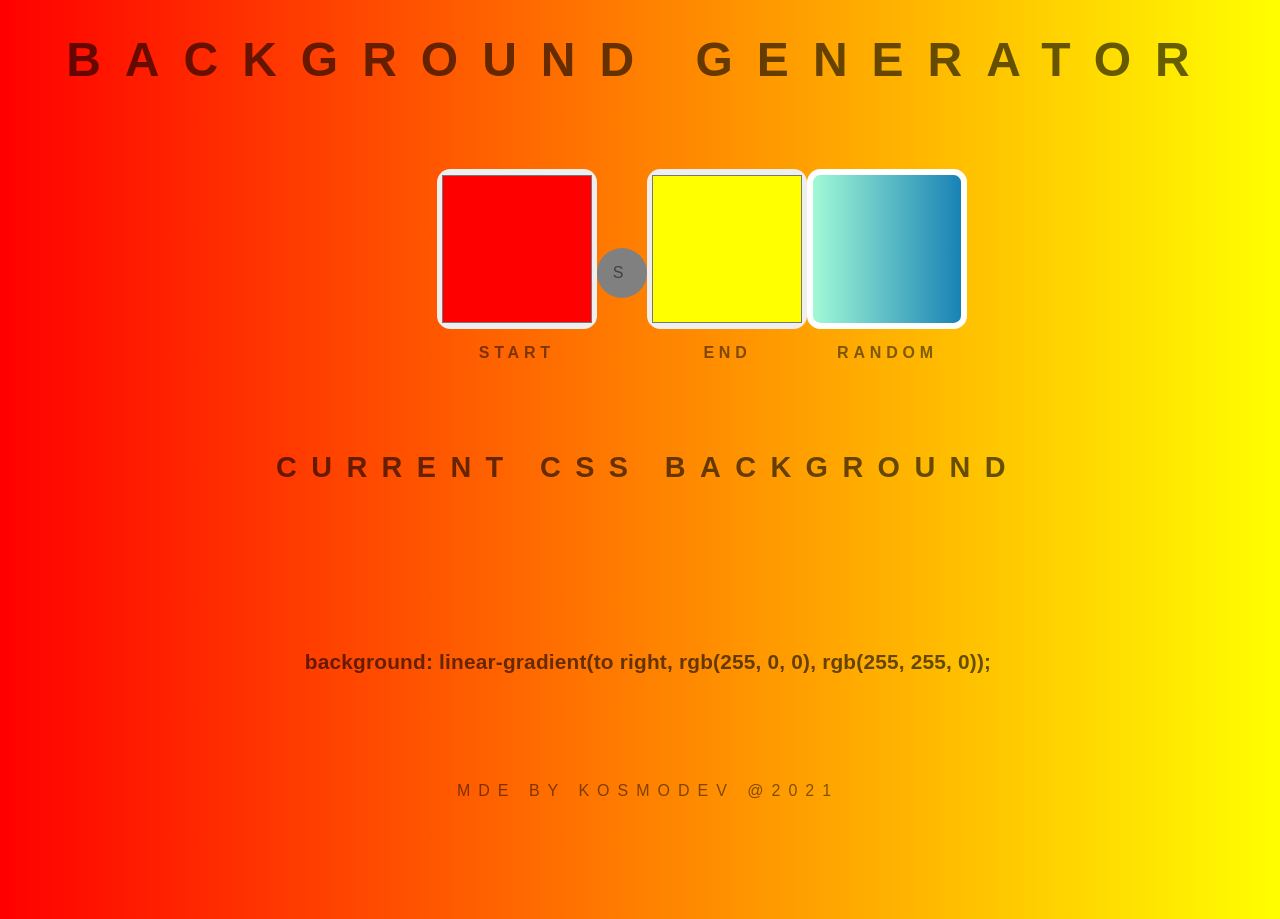
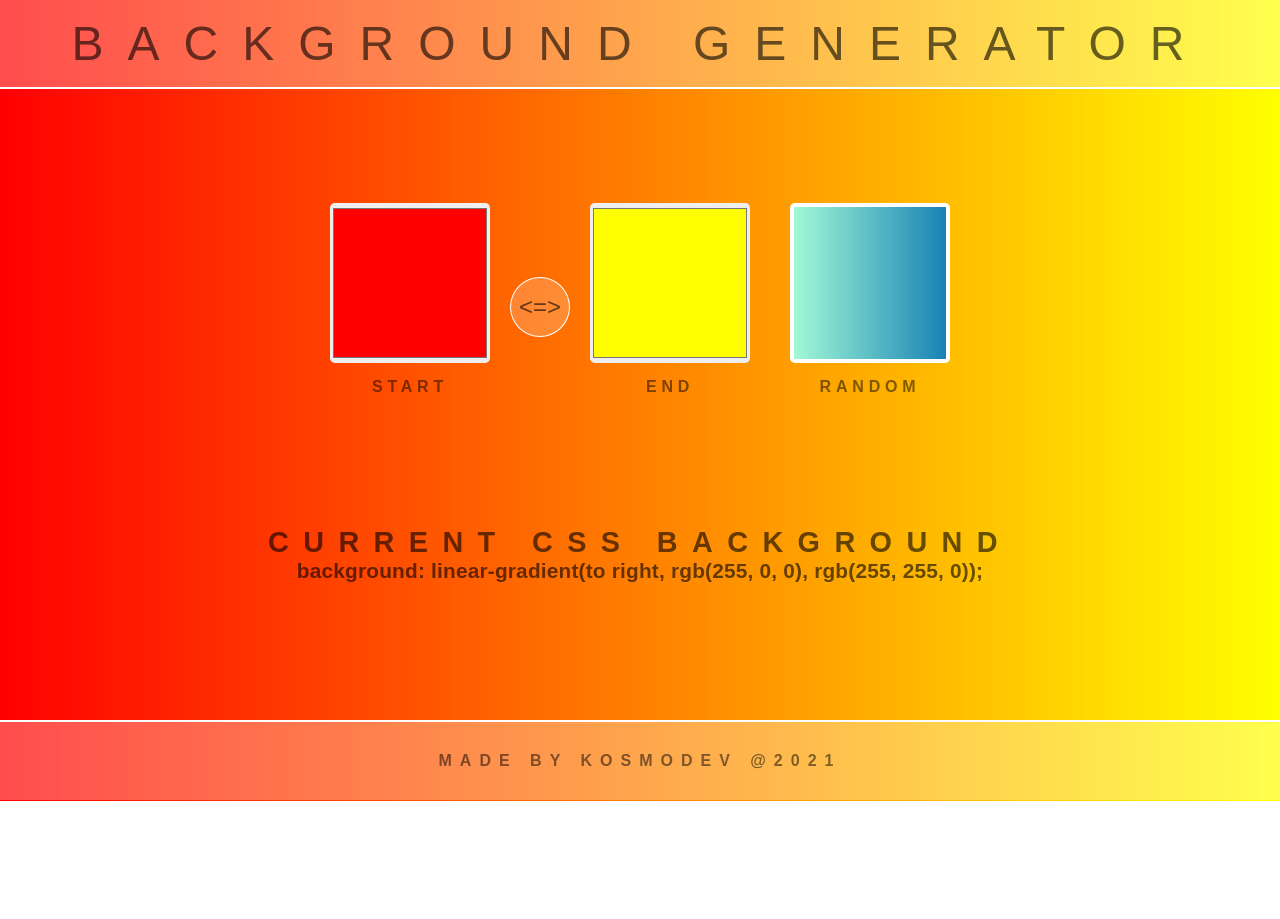
Before and after one commit to kosmoDev/backgroundgenerator, a website: page index.html in a window 1280 px wide. After the commit the page ends 801 px from the top, so only its background shows below. Drawn offline with Linux system fonts and the light colour scheme.

Commit message:
adds header, footer and switch btn(no func yet)

```diff
--- a/index.html
+++ b/index.html
@@ -17,7 +17,7 @@
           <input type="color" id="inpt-color1" name="inpt-color1" value="#ff0000" />
           <label for="inpt-color1">Start</label>
         </div>
-        <p id="switch">s</p>
+        <button id="switch"><=></button>
         <div class="label-input">
           <input type="color" id="inpt-color2" name="inpt-color2" value="#ffff00" />
           <label for="inpt-color2">end</label>
@@ -31,7 +31,7 @@
       <h2>Current CSS Background</h2>
       <h3>background: linear-gradient(to right, rgb(255, 0, 0), rgb(255, 255, 0));</h3>
     </main>
-    <footer>mde by kosmoDev @2021</footer>
+    <footer>made by kosmoDev @2021</footer>
     <script src="script.js"></script>
   </body>
 </html>
--- a/style.css
+++ b/style.css
@@ -1,25 +1,29 @@
+* {
+  margin: 0;
+  padding: 0;
+  box-sizing: border-box;
+}
+
 body {
-  position: relative;
+  height: 89vh;
   font-family: "Raleway", sans-serif;
   color: rgba(0, 0, 0, 0.5);
   text-align: center;
   text-transform: uppercase;
   letter-spacing: 0.5em;
-  top: 15%;
   background: linear-gradient(to right, red, yellow);
 }
 
 main {
-  position: absolute;
-  height: 100vh;
-  width: 100vw;
+  height: 100%;
+  width: 100%;
   display: grid;
-  grid-template-rows: 3fr 0.1fr 3fr 1fr;
+  grid-template-rows: 2fr 0.1fr 0.1fr 1fr;
   align-items: center;
 }
 
 h1 {
-  font: 600 3.5em "Raleway", sans-serif;
+  font: 500 3.5em "Raleway", sans-serif;
   font-size: 3rem;
   color: rgba(0, 0, 0, 0.6);
   text-align: center;
@@ -48,7 +52,7 @@ h3 {
 }
 
 #colors-container {
-  width: 33%;
+  width: 50%;
   display: flex;
   justify-content: space-around;
   margin: 0 auto;
@@ -58,16 +62,17 @@ input {
   width: 10rem;
   height: 10rem;
   border-color: transparent;
-  border-radius: 1em;
+  border-radius: 0.3rem;
   cursor: pointer;
+  outline: none;
 }
 
 #random-color {
   width: 10rem;
   height: 10rem;
   outline: none;
-  border: 0.5em solid white;
-  border-radius: 1em;
+  border: 0.3em solid white;
+  border-radius: 0.3rem;
   cursor: pointer;
 }
 
@@ -81,19 +86,36 @@ input {
   letter-spacing: 0.3em;
 }
 
+header {
+  padding-top: 1rem;
+  padding-bottom: 1rem;
+  border-bottom: 0.15rem solid white;
+  background-color: rgba(255, 255, 255, 0.3);
+}
+
 footer {
-  width: 100vw;
+  display: flex;
   position: fixed;
+  width: 100%;
   bottom: 0;
   margin: 0 auto;
+  font-weight: 900;
+  background-color: rgba(255, 255, 255, 0.3);
+  height: 5rem;
+  align-items: center;
+  justify-content: center;
+  border-top: 0.15rem solid rgb(255, 255, 255);
 }
 
 #switch {
-  margin: 0;
-  width: auto;
-  justify-self: center;
   align-self: center;
-  padding: 1rem;
-  background-color: gray;
+  padding: 0.5rem;
+  height: 2.5em;
+  background-color: rgba(255, 255, 255, 0.2);
+  border: 0.1rem solid white;
   border-radius: 50%;
+  outline: none;
+  font-size: 1.5rem;
+  cursor: pointer;
+  color: rgba(0, 0, 0, 0.6);
 }
```
